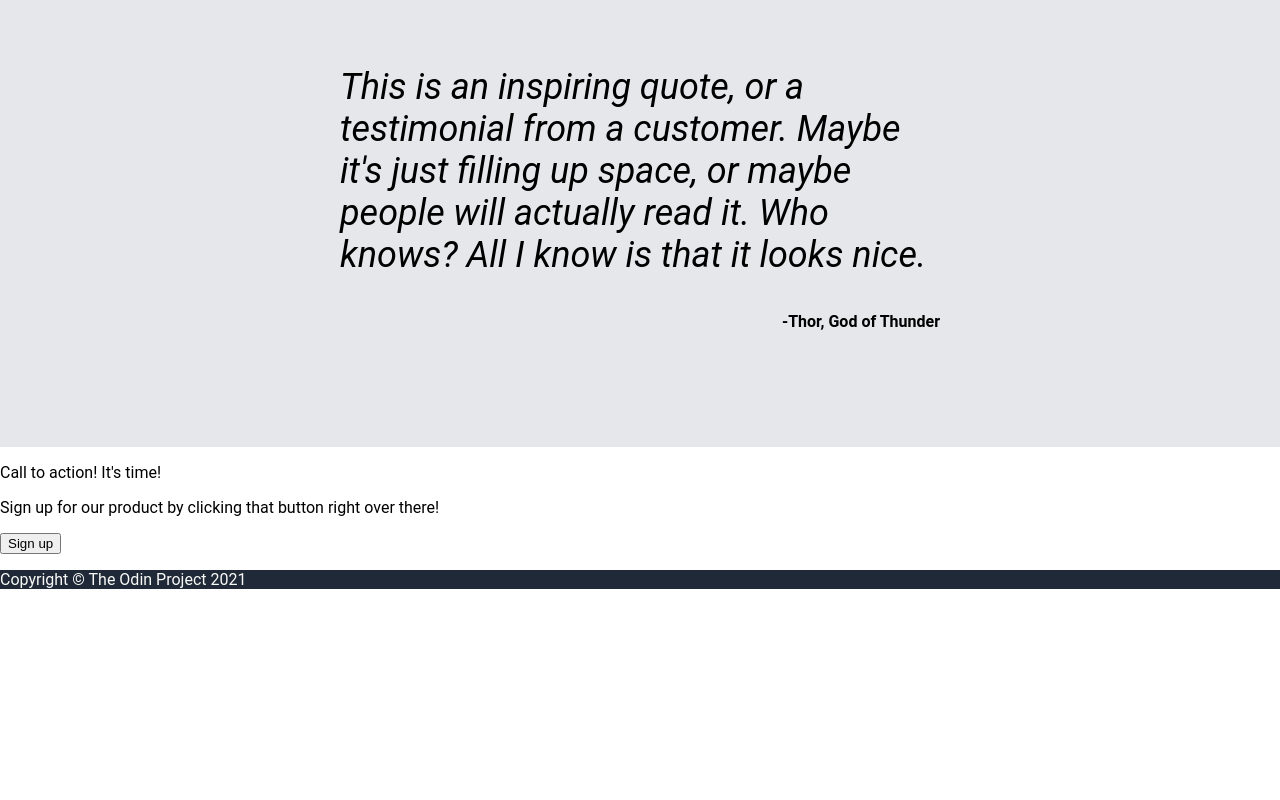
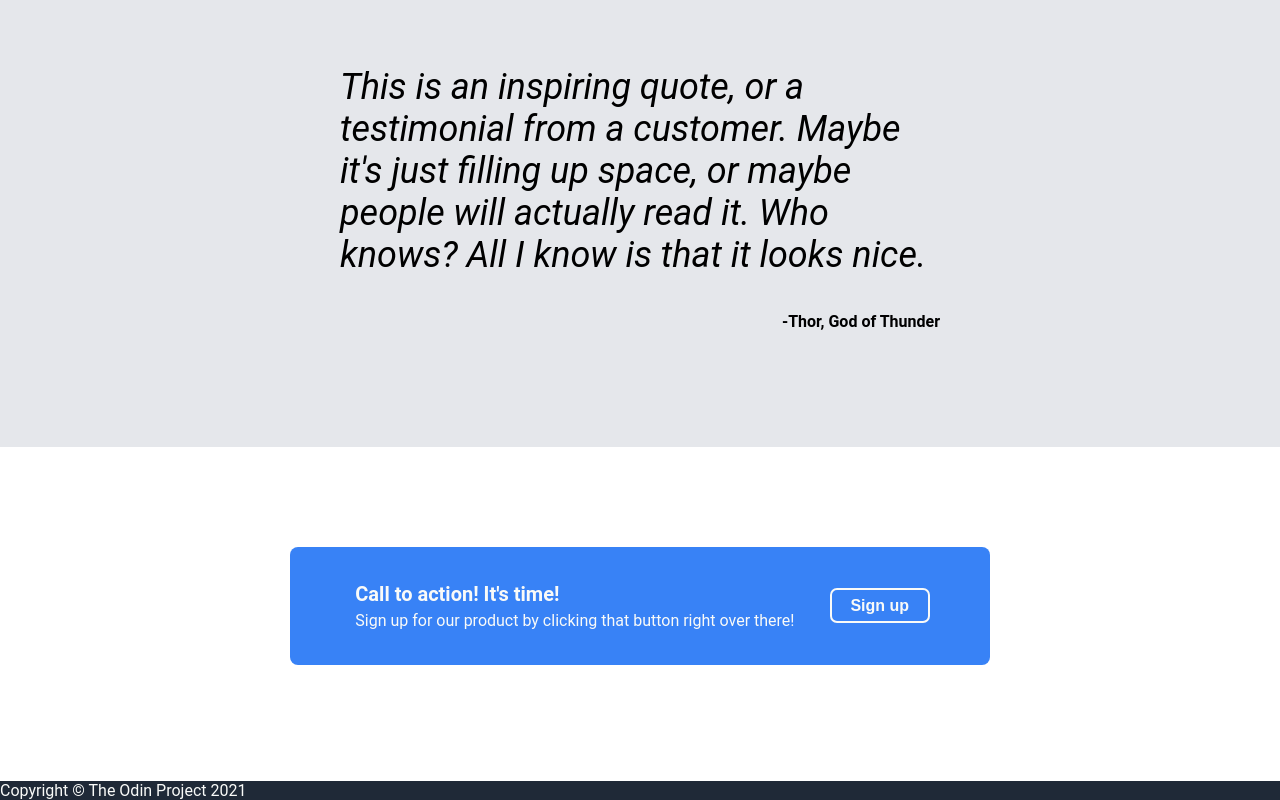
Before and after one commit to ajwjung/odin-landing-page, a plain HTML site: page index.html in a window 1280 px wide. Shown: the part 950-1750 px from the top of the page. Before the commit the page ends 1539 px from the top, so only its background shows below. Drawn offline with Linux system fonts and the light colour scheme.

Commit message:
Style call to action section

```diff
--- a/style.css
+++ b/style.css
@@ -66,14 +66,18 @@ a,
     font-weight: 800;
 }
 
-.header-button {
+.header-button,
+.signup-button {
     height: 35px;
     width: 100px;
     background-color: #3882F6;
     color: #F9FAF8;
     border-radius: 7px;
+    font-weight: 600;
+}
+
+.header-button {
     border: none;
-    font-weight: 600;
     font-size: 14px;
 }
 
@@ -124,3 +128,37 @@ a,
     text-align: end;
     font-weight: 600;
 }
+
+/* Call to action section */
+.signup-container {
+    display: flex;
+    justify-content: center;
+    align-items: center;
+    padding: 100px;
+}
+
+.signup-box {
+    width: 50vw;
+    background: #3882F6;
+    padding: 30px;
+    border-radius: 8px;
+    color: #F9FAF8;
+
+    display: flex;
+    justify-content: space-evenly;
+    align-items: center;
+}
+
+.signup-button {
+    border: 2px solid #F9FAF8;
+    font-size: 16px;
+}
+
+.call-to-action {
+    font-weight: 600;
+    font-size: 20px;
+}
+
+.signup-text p {
+    margin: 5px;
+}
```
